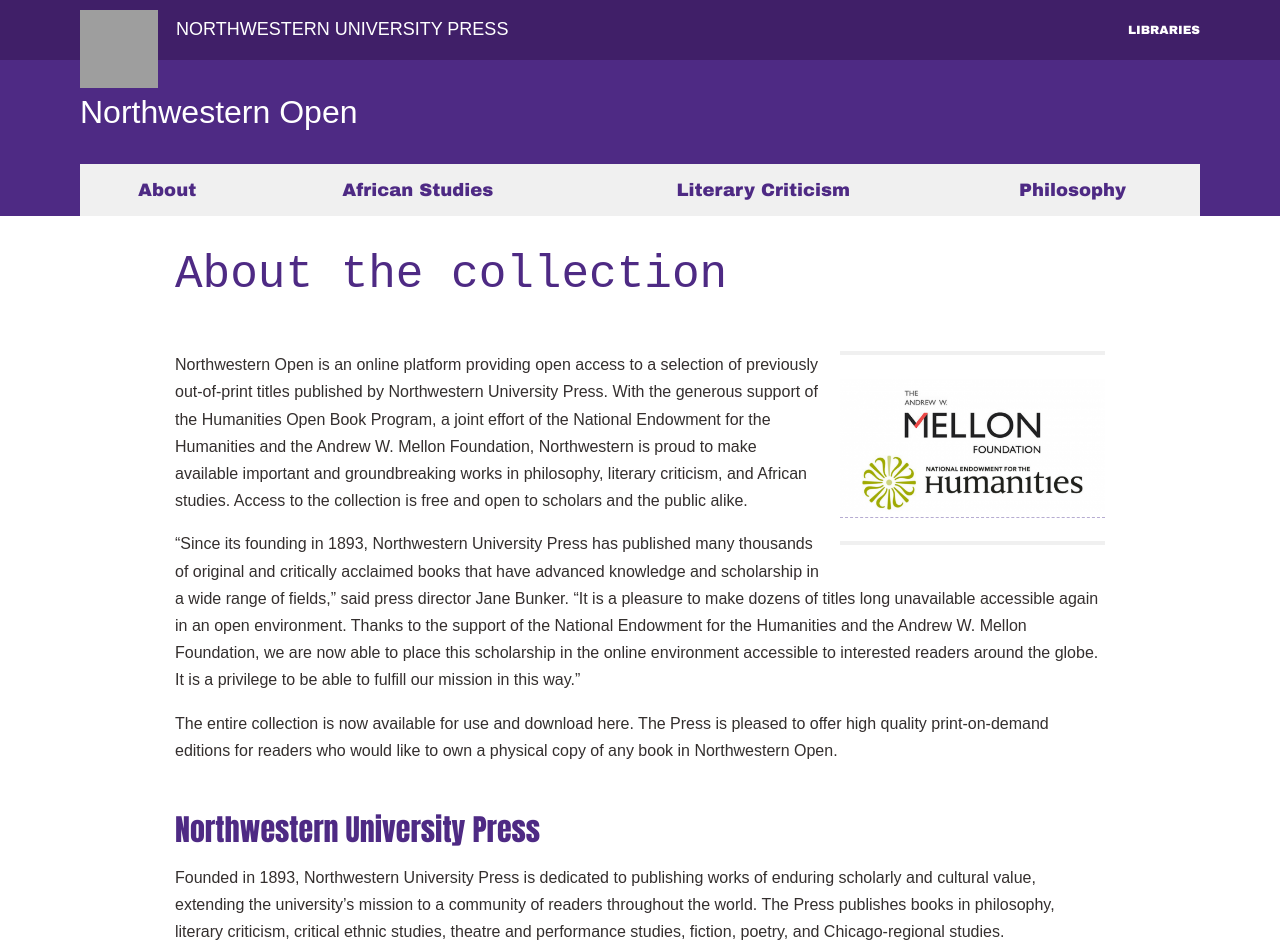
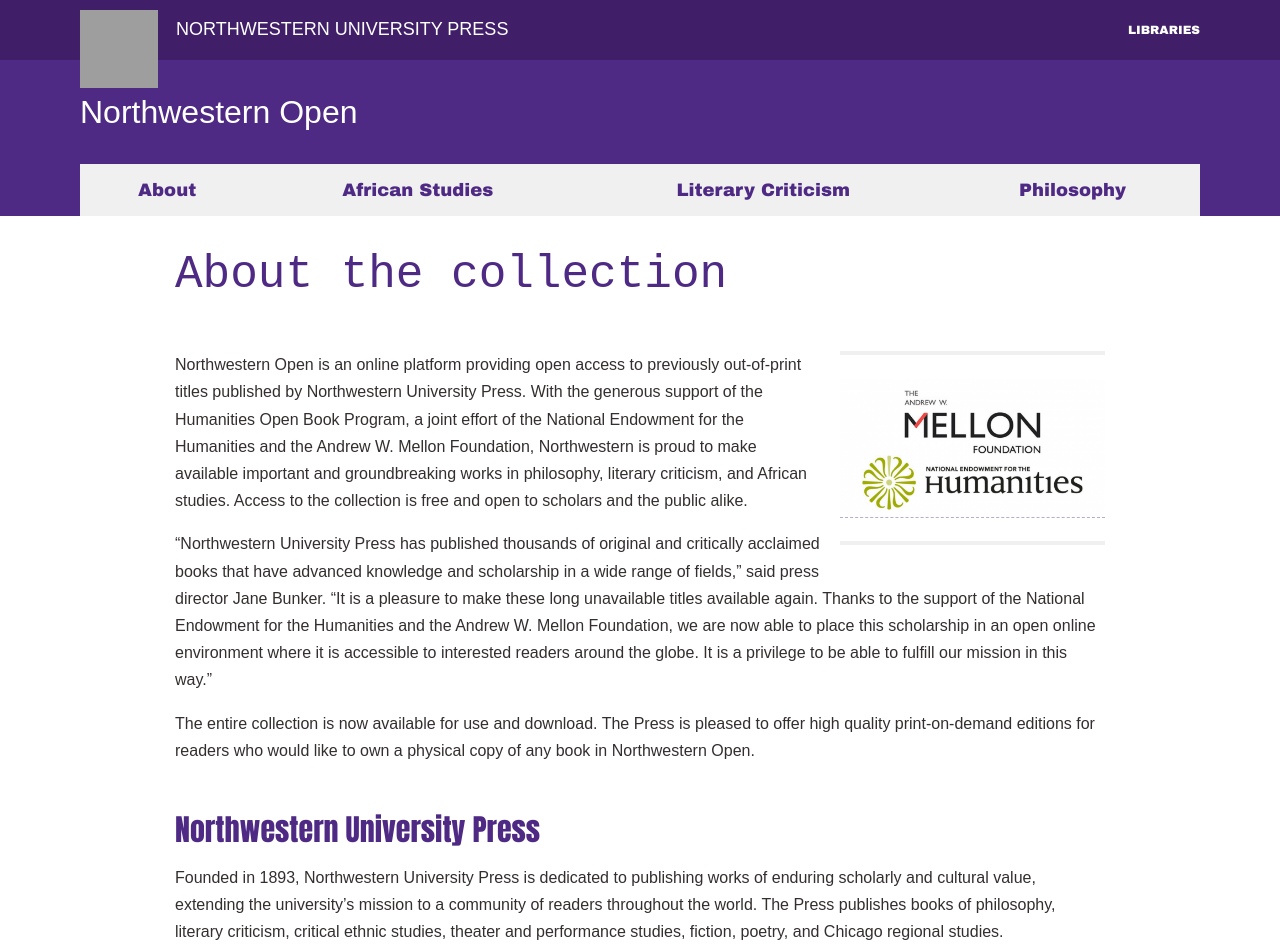
Before and after one commit to nulib/humanities-open-books, a Jekyll site: the page built from _pages/about.md, in a window 1280 px wide and 1400 px high. Shown: the top 952 px of the window. Built offline with Jekyll 4.4.1, drawn with Linux system fonts in a browser that asks for light colours; some web fonts are replaced; grey boxes are pictures that could not be loaded.

Commit message:
new edits to about page

```diff
--- a/_pages/about.md
+++ b/_pages/about.md
@@ -9,14 +9,14 @@
 quote_title: # "Professor of Humanities"
 # hero_image: /assets/images/bird-hero.jpg
 ---
-Northwestern Open is an online platform providing open access to a selection of previously out-of-print titles published by Northwestern University Press. With the generous support of the Humanities Open Book Program, a joint effort of the National Endowment for the Humanities and the Andrew W. Mellon Foundation, Northwestern is proud to make available important and groundbreaking works in philosophy, literary criticism, and African studies. Access to the collection is free and open to scholars and the public alike.
+Northwestern Open is an online platform providing open access to previously out-of-print titles published by Northwestern University Press. With the generous support of the Humanities Open Book Program, a joint effort of the National Endowment for the Humanities and the Andrew W. Mellon Foundation, Northwestern is proud to make available important and groundbreaking works in philosophy, literary criticism, and African studies. Access to the collection is free and open to scholars and the public alike.
 
-“Since its founding in 1893, Northwestern University Press has published many thousands of original and critically acclaimed books that have advanced knowledge and scholarship in a wide range of fields,” said press director Jane Bunker. “It is a pleasure to make dozens of titles long unavailable accessible again in an open environment. Thanks to the support of the National Endowment for the Humanities and the Andrew W. Mellon Foundation, we are now able to place this scholarship in the online environment accessible to interested readers around the globe. It is a privilege to be able to fulfill our mission in this way."
+“Northwestern University Press has published thousands of original and critically acclaimed books that have advanced knowledge and scholarship in a wide range of fields,” said press director Jane Bunker. “It is a pleasure to make these long unavailable titles available again. Thanks to the support of the National Endowment for the Humanities and the Andrew W. Mellon Foundation, we are now able to place this scholarship in an open online environment where it is accessible to interested readers around the globe. It is a privilege to be able to fulfill our mission in this way.”
 
-The entire collection is now available for use and download here. The Press is pleased to offer high quality print-on-demand editions for readers who would like to own a physical copy of any book in Northwestern Open.
+The entire collection is now available for use and download. The Press is pleased to offer high quality print-on-demand editions for readers who would like to own a physical copy of any book in Northwestern Open.
 
 ### Northwestern University Press
-Founded in 1893, Northwestern University Press is dedicated to publishing works of enduring scholarly and cultural value, extending the university’s mission to a community of readers throughout the world. The Press publishes books in philosophy, literary criticism, critical ethnic studies, theatre and performance studies, fiction, poetry, and Chicago-regional studies.
+Founded in 1893, Northwestern University Press is dedicated to publishing works of enduring scholarly and cultural value, extending the university’s mission to a community of readers throughout the world. The Press publishes books of philosophy, literary criticism, critical ethnic studies, theater and performance studies, fiction, poetry, and Chicago regional studies.
 
 ### Humanities Open Book Program
 The Humanities Open Book Program is designed to make outstanding out-of-print humanities books available to a wide audience. By taking advantage of low-cost e-book technology, the program will allow teachers, students, scholars, and the public to read humanities books that have long been out of print. Humanities Open Book is jointly sponsored by the National Endowment for the Humanities and the Andrew W. Mellon Foundation.
```
